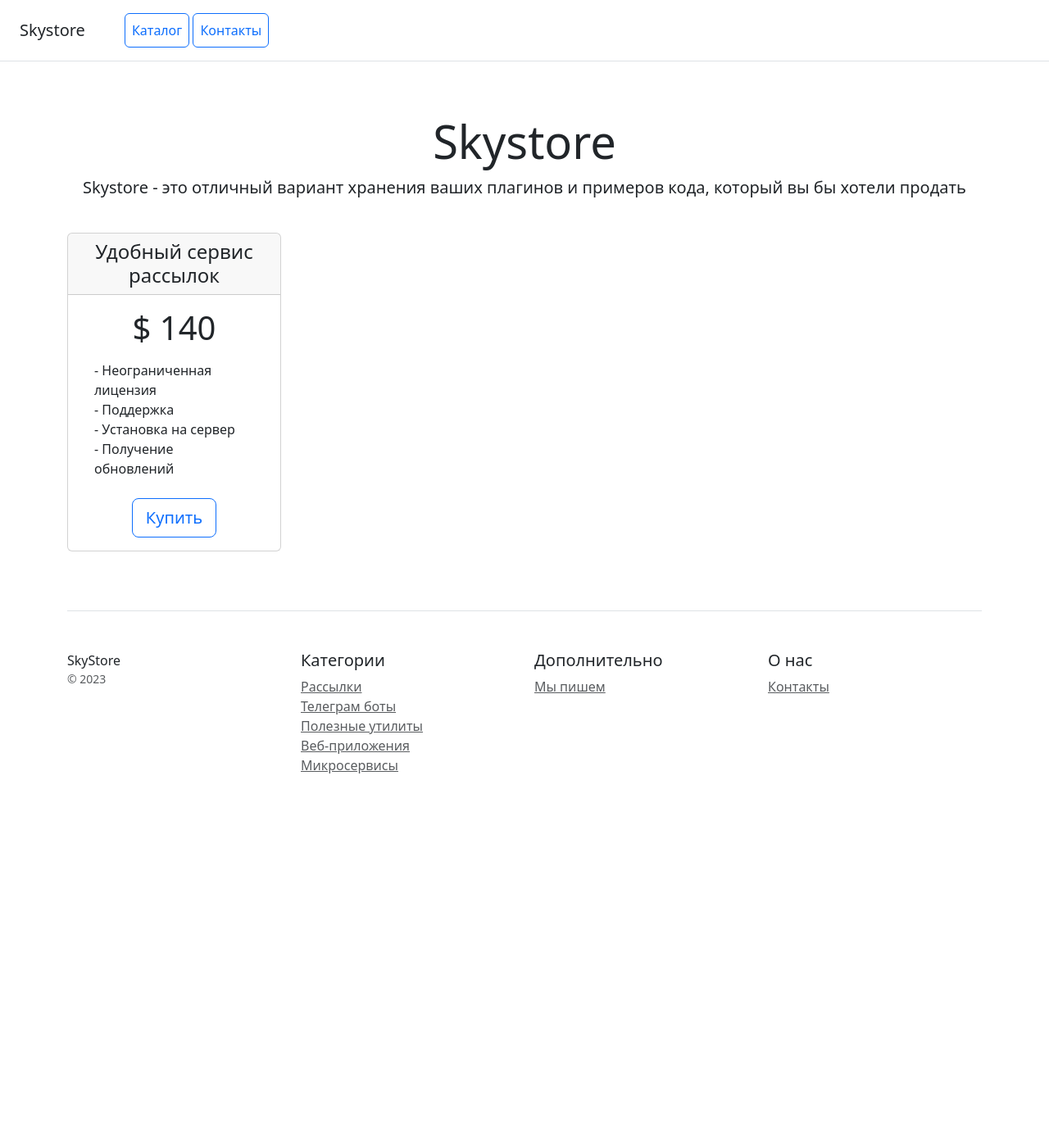
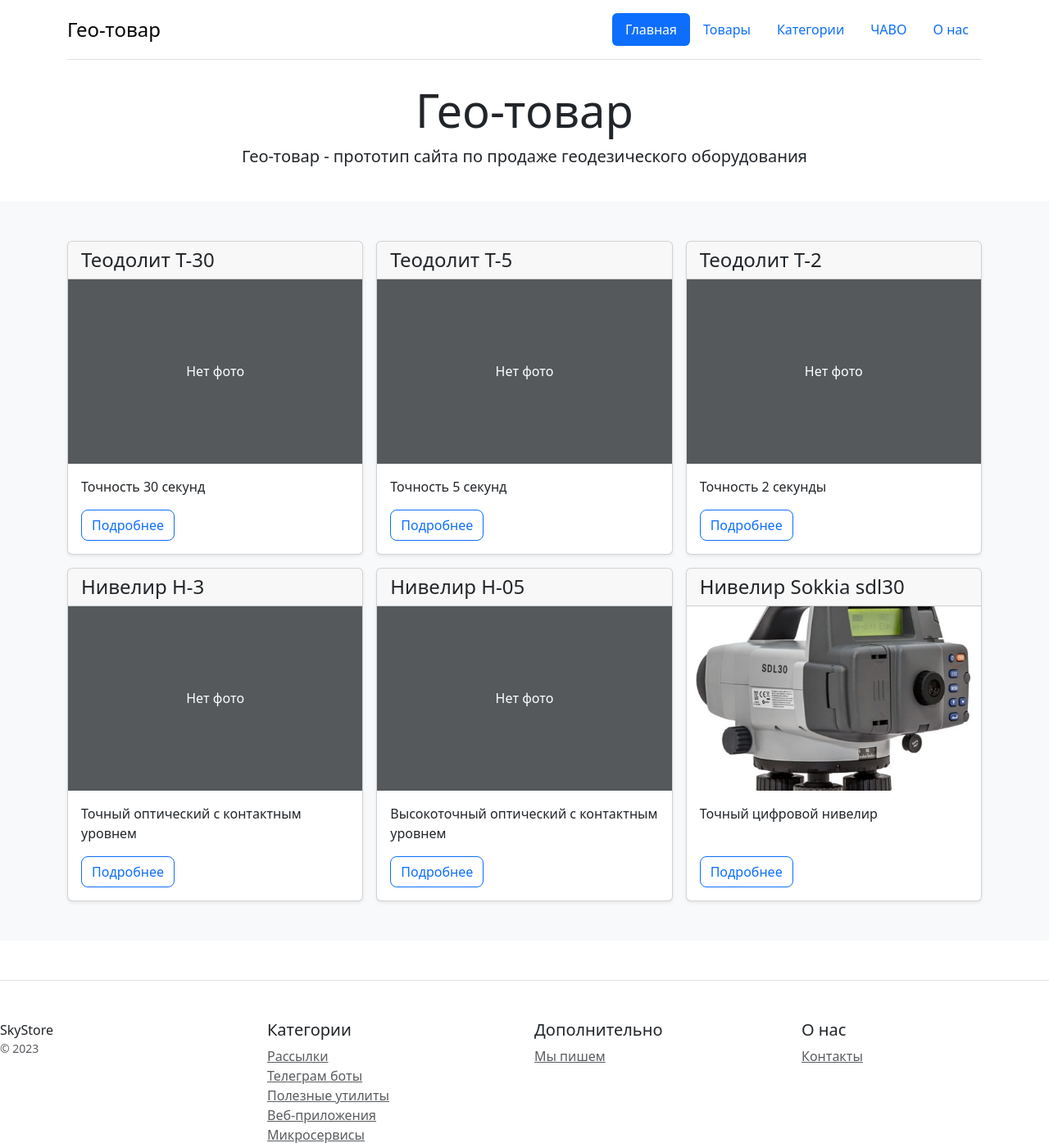
Before and after one commit to AlexValenko/Django_homeworks, a Django app: page /home/ in a window 1280 px wide. Shown: the top 1395 px of the page at 82% size. Before the commit the page ends 944 px from the top, so only its background shows below. Run offline with Django 5.2, Linux system fonts and the light colour scheme; data comes from the database, SQL or seed files in the repository; some libraries are stand-ins or nearby versions.

Commit message:
changed page home

```diff
--- a/catalog/templates/home.html
+++ b/catalog/templates/home.html
@@ -3,45 +3,75 @@
 <head>
     <meta charset="utf-8">
     <meta name="viewport" content="width=device-width, initial-scale=1">
-    <title>Skystore</title>
+    <title>Гео-товар</title>
     <link rel="stylesheet" type="text/css" href="/static/css/bootstrap.min.css">
+    <link rel="stylesheet" type="text/css" href="/static/css/style.css">
 
 </head>
 <body>
-<div class="d-flex flex-column flex-md-row align-items-center p-3 px-md-4 mb-3 bg-white border-bottom box-shadow">
-    <h5 class="my-0 mr-md-auto font-weight-normal">Skystore</h5>
-    <nav class="ms-5">
-        <a class="p-2 btn btn-outline-primary" href="/">Каталог</a>
-        <a class="p-2 btn btn-outline-primary" href="/contacts/">Контакты</a>
-    </nav>
+<div class="container">
+    <header class="d-flex flex-wrap justify-content-center py-3 mb-4 border-bottom"><a href="/home/"
+                                                                                       class="d-flex align-items-center mb-3 mb-md-0 me-md-auto link-body-emphasis text-decoration-none">
+
+        <span class="fs-4">Гео-товар</span> </a>
+        <ul class="nav nav-pills">
+            <li class="nav-item"><a href="home/" class="nav-link active" aria-current="page">Главная</a></li>
+            <li class="nav-item"><a href="#" class="nav-link">Товары</a></li>
+            <li class="nav-item"><a href="#" class="nav-link">Категории</a></li>
+            <li class="nav-item"><a href="#" class="nav-link">ЧАВО</a></li>
+            <li class="nav-item"><a href="/contacts/" class="nav-link">О нас</a></li>
+        </ul>
+    </header>
 </div>
 
-<div class="pricing-header px-3 py-3 pt-md-5 pb-md-4 mx-auto text-center">
-    <h1 class="display-4">Skystore</h1>
-    <p class="lead">Skystore - это отличный вариант хранения ваших плагинов и примеров кода, который вы бы хотели
-        продать</p>
+<div class="pricing-header px-3 py-3 pt-md-1 pb-md-4 mx-auto text-center">
+    <h1 class="display-4">Гео-товар</h1>
+    <p class="lead">Гео-товар - прототип сайта по продаже геодезического оборудования</p>
 </div>
 
+
+<div class="album py-5 bg-body-tertiary">
     <div class="container">
-    <div class="row text-center">
-        <div class="col-3">
-            <div class="card mb-4 box-shadow">
+        <div class="row row-cols-1 row-cols-sm-2 row-cols-md-3 g-3">
+            {% for product in products %}
+            <div class="col d-flex">
+                <div class="card shadow-sm h-100 w-100">
+
                     <div class="card-header">
-                    <h4 class="my-0 font-weight-normal">Удобный сервис рассылок</h4>
+                        <h4 class="my-0 font-weight-normal">{{ product.prod_name }}</h4>
                     </div>
-                <div class="card-body">
-                    <h1 class="card-title pricing-card-title">$ 140</h1>
-                    <ul class="list-unstyled mt-3 mb-4 text-start m-3">
-                        <li>- Неограниченная лицензия</li>
-                        <li>- Поддержка</li>
-                        <li>- Установка на сервер</li>
-                        <li>- Получение обновлений</li>
-                    </ul>
-                    <button type="button" class="btn btn-lg btn-block btn-outline-primary">Купить</button>
+
+                    <div class="img-wrapper">
+                        {% if product.prod_image %}
+                            <img src="{{ product.prod_image.url }}"
+                                 alt="{{ product.prod_name }}"
+                                 class="card-img-top product-image"
+                                 loading="lazy">
+                        {% else %}
+                            <div class="placeholder-image d-flex align-items-center justify-content-center">
+                                <span class="text-white">Нет фото</span>
+                            </div>
+                        {% endif %}
+                    </div>
+
+                    <div class="card-body d-flex flex-column">
+                        <p class="card-text flex-grow-1">
+                            {{ product.description|default:"Описание отсутствует"|truncatewords:100 }}
+                        </p>
+
+                        <div class="d-flex justify-content-between align-items-center mt-auto">
+                            <div class="btn-group">
+                                <a href="/product_details/{{ product.pk }}" class="btn btn-outline-primary w-100 rounded-3">Подробнее</a>
                             </div>
                         </div>
                     </div>
                 </div>
+            </div>
+            {% endfor %}
+        </div>
+    </div>
+</div>
+
 
 <footer class="pt-4 my-md-5 pt-md-5 border-top">
     <div class="row">
@@ -73,7 +103,7 @@
         </div>
     </div>
 </footer>
-</div>
+
 <!-- Подключите статичеcкие файлы со скриптами Bootstrap -->
 <script type="text/javascript" src="/static/js/bootstrap.bundle.min.js"></script>
 </body>
--- a/catalog/views.py
+++ b/catalog/views.py
@@ -6,15 +6,13 @@
 
 
 def home(request):
-    """Функция для отправки домашней страницы"""
+    """Контроллер для отображения домашней страницы - отображает последние 6 добавленных товаров"""
 
-    latest_products = Product.objects.order_by('created_at')[:5]
-    print("Топ-5 последних товаров")
+    latest_products = Product.objects.order_by('created_at')[:6]
+    context = {"products" : latest_products}
+
     if latest_products:
-        for product in latest_products:
-            print(f'Товар: {product.prod_name}, Цена: {product.price}, Дата создания: {product.created_at}')
-
-    return render(request, "home.html")
+        return render(request, "home.html", context=context)
 
 
 def contacts(request):
--- /dev/null
+++ b/static/css/style.css
@@ -0,0 +1,49 @@
+@charset "UTF-8";/*!
+
+.product-image {
+  width: 100%;
+  height: 225px;                 /* фиксированная высота карточки */
+  object-fit: cover;            /* ключевое свойство: обрезает лишнее, сохраняет пропорции */
+  display: block;                /* убирает лишние отступы у img */
+}
+
+.placeholder-image {
+  width: 100%;
+  height: 225px;
+  background-color: #55595c;
+  color: #eceeef;
+  display: flex;
+  align-items: center;
+  justify-content: center;
+  font-size: 14px;
+}
+
+
+/* Контейнер для картинки, чтобы задать ей фиксированную высоту */
+.img-wrapper {
+    height: 225px; /* Фиксированная высота зоны картинки */
+    overflow: hidden; /* Обрезает всё, что вылезает */
+    position: relative;
+}
+
+/* Стили для реальной картинки */
+.product-image {
+    width: 100%;
+    height: 100%; /* Растягивает картинку на весь блок .img-wrapper */
+    object-fit: cover; /* Ключевое свойство: не сплющивает, обрезает лишнее */
+    display: block;
+}
+
+/* Стили для заглушки "Нет фото" */
+.placeholder-image {
+    width: 100%;
+    height: 100%;
+    background-color: #55595c; /* Цвет фона как у старой заглушки */
+    color: #eceeef;
+    font-size: 16px;
+    /* d-flex, align-items-center, justify-content-center уже есть в HTML,
+       но можно продублировать здесь для надежности */
+    display: flex;
+    align-items: center;
+    justify-content: center;
+}
```
Also changed, not shown: media/images/sokkia-sdl30-1.jpg (deleted), static/images/icon_menu.png (added). Lines whose indentation alone changed are shown as unchanged.
